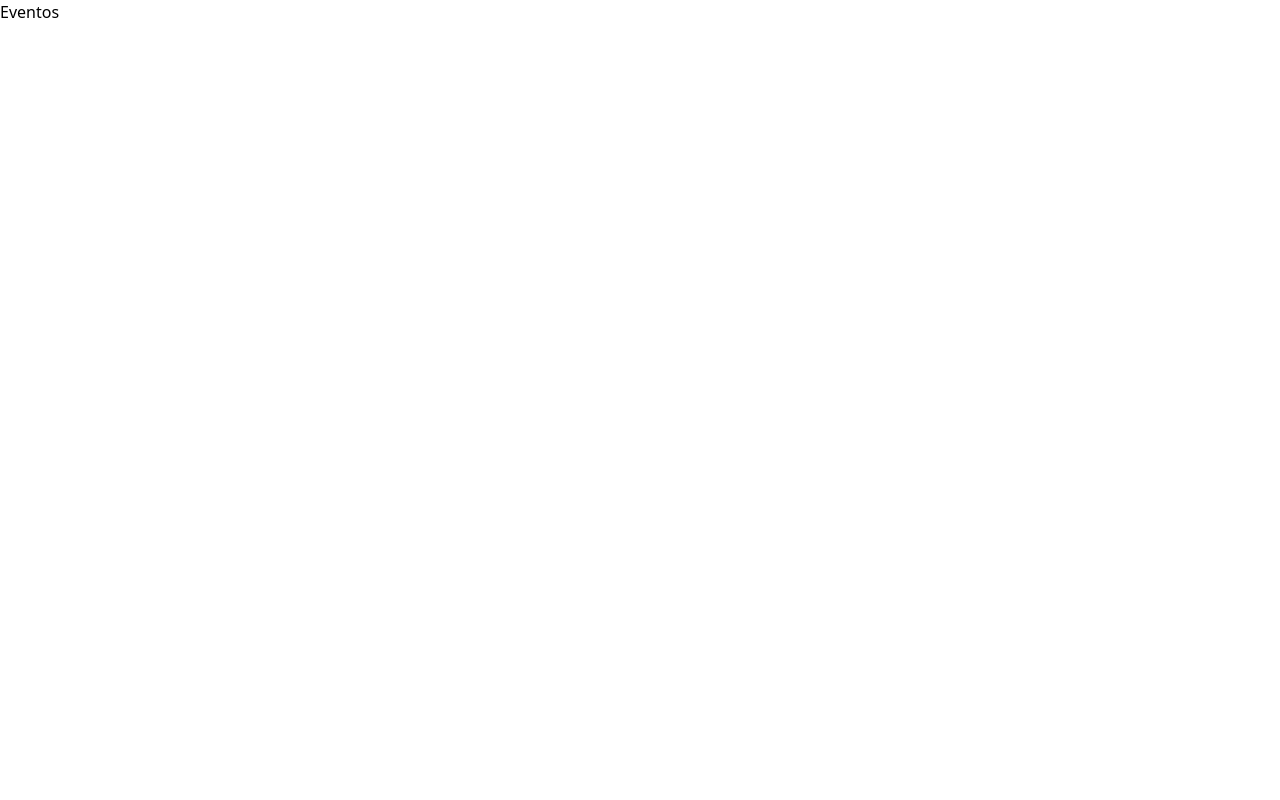
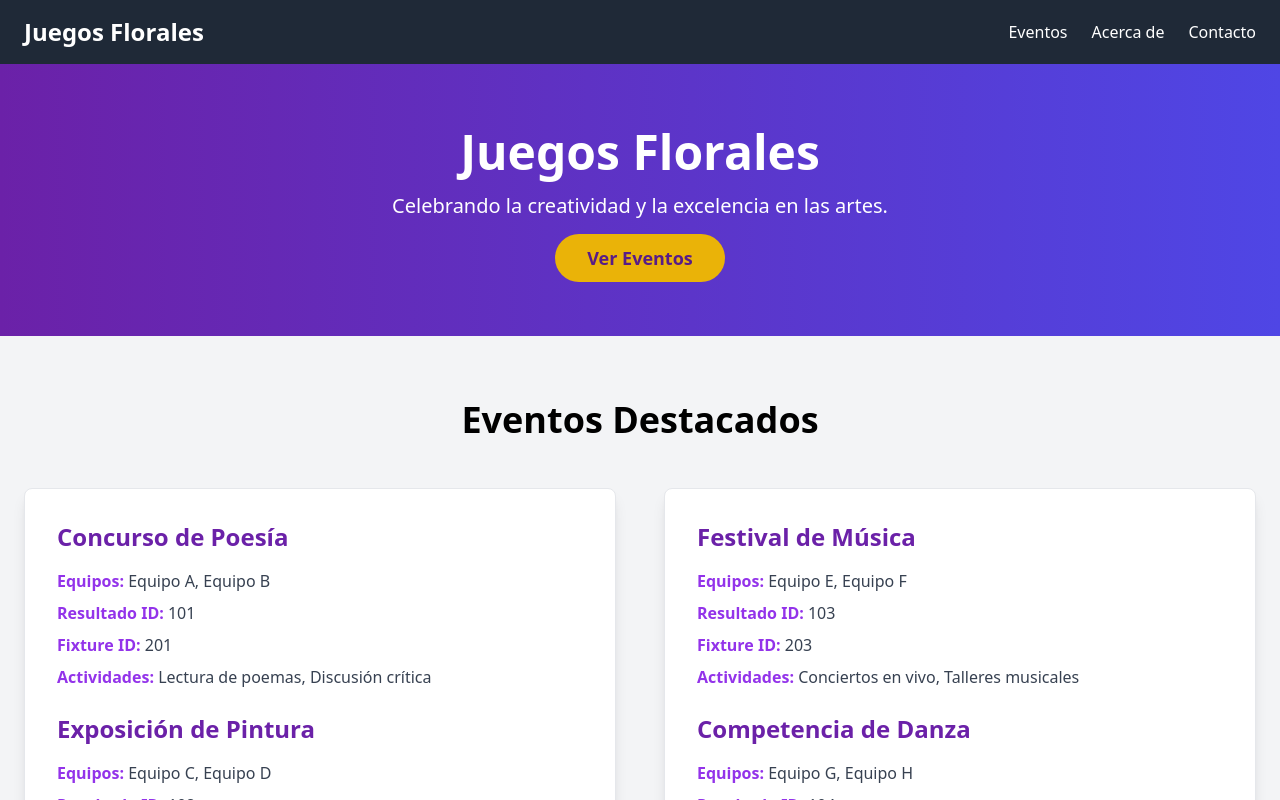
Before and after one commit to UPT-FAING-EPIS/proyecto-si8811a-2024-ii-u1-desarrollo-web, a React (Vite) app: page /eventos in a window 1280 px wide. Shown: the top 800 px of the page. Built offline with nearby package versions, Linux system fonts and the light colour scheme.

Commit message:
Listado de eventos #4

```diff
--- a/src/components/Eventos.jsx
+++ b/src/components/Eventos.jsx
@@ -1,9 +1,112 @@
-import React from 'react'
+import React, { useState } from 'react';
 
 const Eventos = () => {
+  const [events, setEvents] = useState([
+    {
+      id: "1",
+      nombre: "Concurso de Poesía",
+      equipos: ["Equipo A", "Equipo B"],
+      resultadoId: "101",
+      fixtureId: "201",
+      actividades: ["Lectura de poemas", "Discusión crítica"]
+    },
+    {
+      id: "2",
+      nombre: "Exposición de Pintura",
+      equipos: ["Equipo C", "Equipo D"],
+      resultadoId: "102",
+      fixtureId: "202",
+      actividades: ["Presentación de obras", "Visitas guiadas"]
+    },
+    {
+      id: "3",
+      nombre: "Festival de Música",
+      equipos: ["Equipo E", "Equipo F"],
+      resultadoId: "103",
+      fixtureId: "203",
+      actividades: ["Conciertos en vivo", "Talleres musicales"]
+    },
+    {
+      id: "4",
+      nombre: "Competencia de Danza",
+      equipos: ["Equipo G", "Equipo H"],
+      resultadoId: "104",
+      fixtureId: "204",
+      actividades: ["Presentaciones de danza", "Clases maestras"]
+    }
+  ]);
+
   return (
-    <div>Eventos</div>
-  )
-}
+    <div className="min-h-screen bg-gray-100 font-sans">
+      {/* Navbar */}
+      <nav className="bg-gray-800 text-white shadow-md">
+        <div className="container mx-auto px-6 py-4 flex justify-between items-center">
+          <div className="text-2xl font-bold">Juegos Florales</div>
+          <ul className="flex space-x-6">
+            <li><a href="#events" className="hover:text-yellow-400 ">Eventos</a></li>
+            <li><a href="#about" className="hover:text-yellow-400">Acerca de</a></li>
+            <li><a href="#contact" className="hover:text-yellow-400">Contacto</a></li>
+          </ul>
+        </div>
+      </nav>
 
-export default Eventos
+      {/* Banner */}
+      <header className="bg-gradient-to-r from-purple-800 to-indigo-600 text-white text-center py-16">
+        <div className="container mx-auto px-6">
+          <h1 className="text-5xl font-extrabold mb-4">Juegos Florales</h1>
+          <p className="text-xl mb-6">Celebrando la creatividad y la excelencia en las artes.</p>
+          <a href="#events" className="bg-yellow-500 hover:bg-yellow-600 text-purple-900 py-3 px-8 rounded-full text-lg font-semibold transition-transform transform hover:scale-105">Ver Eventos</a>
+        </div>
+      </header>
+
+      {/* Main Content */}
+      <main id="events" className="py-16 px-6">
+        <div className="container mx-auto max-w-screen-xl">
+          <h2 className="text-4xl font-semibold text-center mb-12">Eventos Destacados</h2>
+
+          {events.length === 0 ? (
+            <p className="text-center text-gray-700 text-lg">No hay eventos disponibles en este momento.</p>
+          ) : (
+            <div className="grid grid-cols-1 sm:grid-cols-2 lg:grid-cols-2 gap-12">
+              {events.reduce((acc, event, index) => {
+                if (index % 2 === 0) {
+                  acc.push([event, events[index + 1]]);
+                }
+                return acc;
+              }, []).map((eventPair, index) => (
+                <div key={index} className="bg-white p-8 rounded-lg shadow-lg hover:shadow-2xl transition-shadow duration-300 ease-in-out border border-gray-200">
+                  {eventPair.map((event) => (
+                    <div key={event.id} className="mb-6">
+                      <h3 className="text-2xl font-semibold mb-4 text-purple-800">{event.nombre || 'Nombre del Evento'}</h3>
+                      <p className="text-gray-700 mb-2">
+                        <strong className="text-purple-600">Equipos:</strong> {event.equipos.length > 0 ? event.equipos.join(', ') : 'N/A'}
+                      </p>
+                      <p className="text-gray-700 mb-2">
+                        <strong className="text-purple-600">Resultado ID:</strong> {event.resultadoId || 'N/A'}
+                      </p>
+                      <p className="text-gray-700 mb-2">
+                        <strong className="text-purple-600">Fixture ID:</strong> {event.fixtureId || 'N/A'}
+                      </p>
+                      <p className="text-gray-700">
+                        <strong className="text-purple-600">Actividades:</strong> {event.actividades.length > 0 ? event.actividades.join(', ') : 'N/A'}
+                      </p>
+                    </div>
+                  ))}
+                </div>
+              ))}
+            </div>
+          )}
+        </div>
+      </main>
+
+      {/* Footer */}
+      <footer className="bg-gray-800 text-white text-center py-8">
+        <div className="container mx-auto px-6">
+          <p>&copy; {new Date().getFullYear()} Juegos Florales. Todos los derechos reservados. | @SistemasUPT</p>
+        </div>
+      </footer>
+    </div>
+  );
+};
+
+export default Eventos;
```
